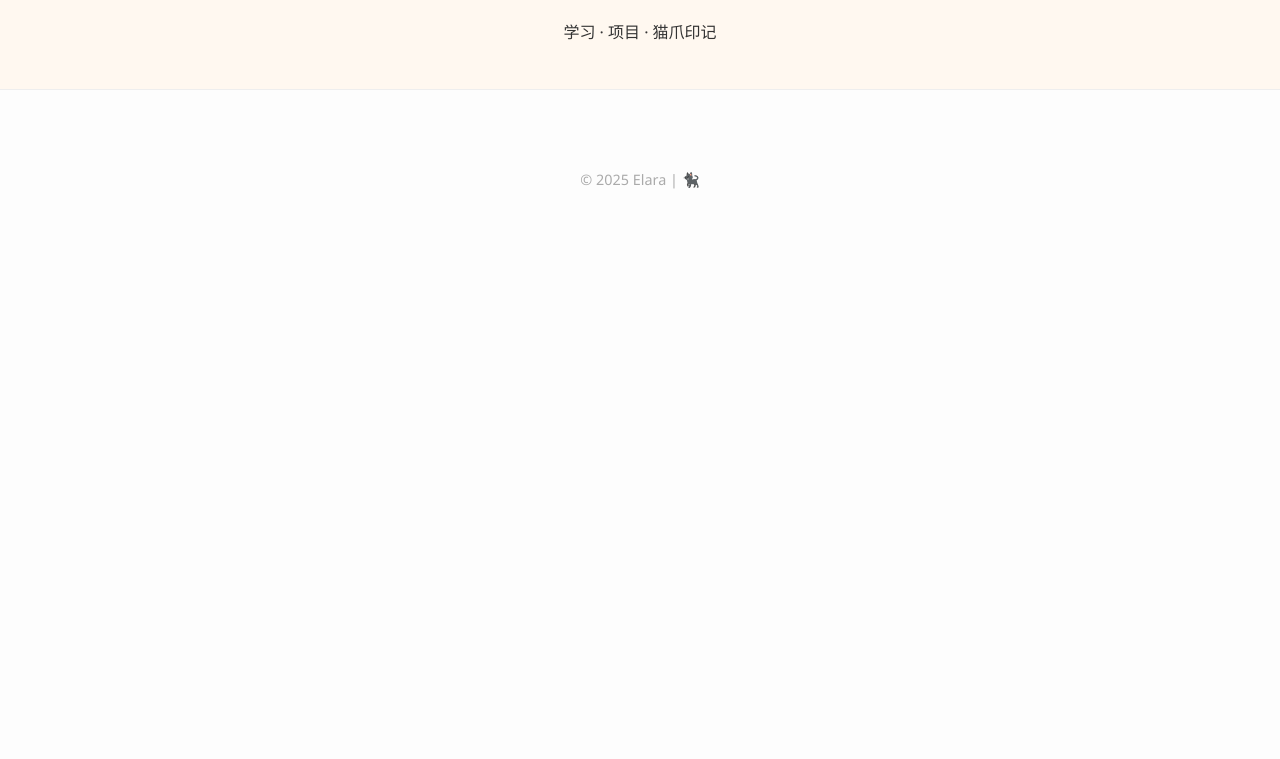
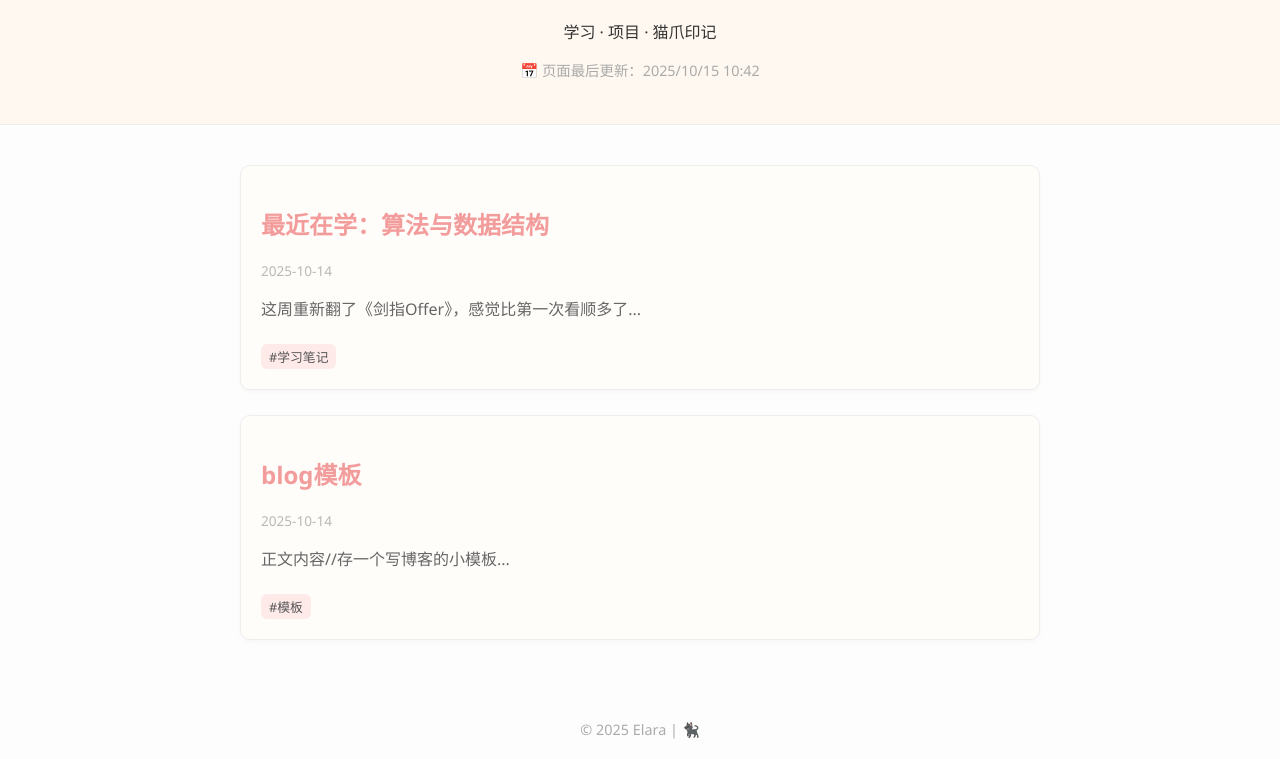
Before and after one commit to Elara-luca/elara0411.github.io, a plain HTML site: page index.html in a window 1280 px wide. Shown: the part 100-859 px from the top of the page. Before the commit the page ends 800 px from the top, so only its background shows below. Drawn offline with Linux system fonts and the light colour scheme.

Commit message:
Update index.html

```diff
--- a/index.html
+++ b/index.html
@@ -8,8 +8,6 @@
     document.addEventListener("DOMContentLoaded", async () => {
   const postList = document.getElementById("post-list");
 
-      // 不能直接读取目录，手动维护一个数组：
-      // 这里添加 { title, path, preview }
   const posts = [
     {
       title: "最近在学：算法与数据结构",
@@ -27,29 +25,19 @@
     }
   ];
 
-        const container = document.getElementById("posts-container");
-    container.innerHTML = posts.map(post => `
-      <div class="post-card">
-        <h2>${post.title}</h2>
-        <div class="post-date">${post.date}</div>
-        <p>${post.preview}</p>
-        <span class="tag">#${post.tag}</span>
-      </div>
-    `).join('');
-
-
-      // 生成 HTML
+  // 生成 HTML（带时间戳）
   posts.forEach(p => {
     const article = document.createElement("article");
     article.innerHTML = `
       <h2><a href="${p.path}">${p.title}</a></h2>
+      <div class="post-date">${p.date}</div>
       <p class="preview">${p.preview}</p>
       <span class="tag">#${p.tag}</span>
     `;
     postList.appendChild(article);
   });
 
-      // 显示最后更新时间
+  // 显示页面更新时间
   const modified = new Date(document.lastModified);
   const formatted = modified.toLocaleString("zh-CN", {
     year: "numeric",
@@ -61,6 +49,7 @@
   document.getElementById("page-updated").textContent =
     "📅 页面最后更新：" + formatted;
 });
+
   </script>
 </head>
 
```
Lines whose indentation alone changed are shown as unchanged.
